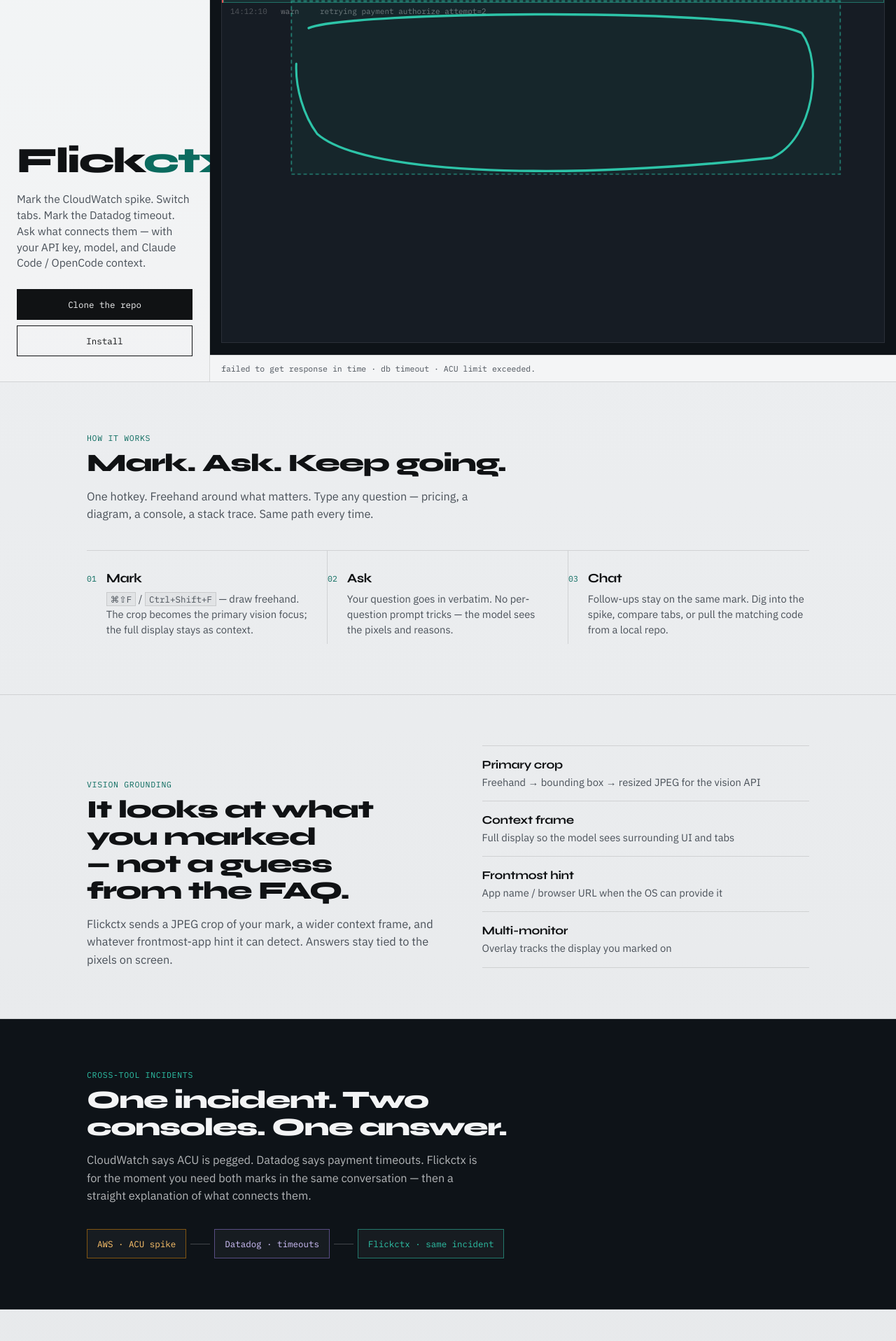
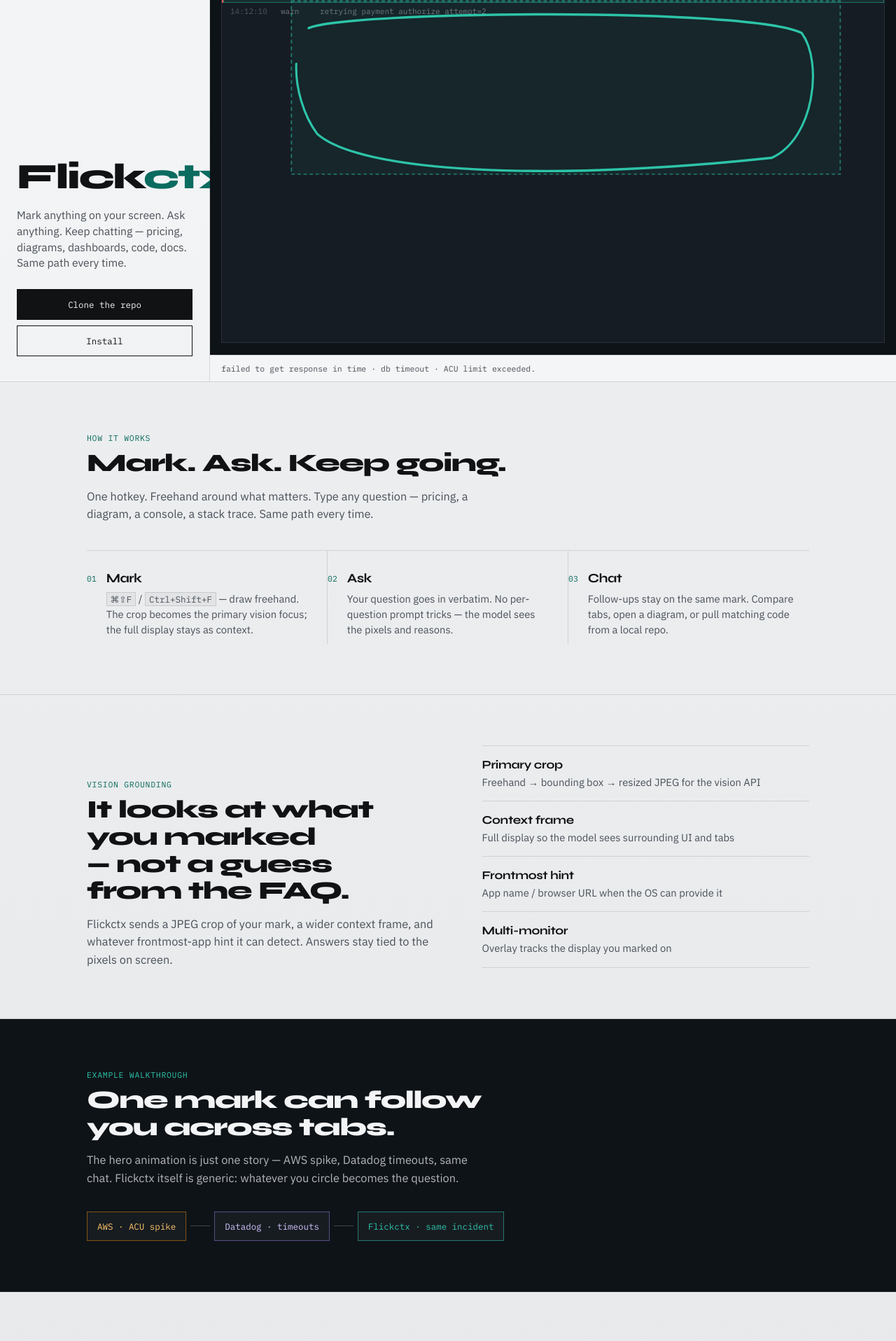
Before and after one commit to Pegusus/flickctx, a Next.js app in the folder site/: page / in a window 1280 px wide. Shown: the part 261-2177 px from the top of the page at 70% size. Built offline with nearby package versions, Linux system fonts and the light colour scheme.

Commit message:
Position Flickctx as a generic mark-and-ask tool
Keep the AWS/Datadog theater as an example walkthrough; hero copy
leads with mark anything, ask anything.

```diff
--- a/site/src/components/Hero.tsx
+++ b/site/src/components/Hero.tsx
@@ -15,9 +15,8 @@ export function Hero() {
           Flick<span>ctx</span>
         </p>
         <p className={styles.line}>
-          Mark the CloudWatch spike. Switch tabs. Mark the Datadog timeout. Ask
-          what connects them — with your API key, model, and Claude Code /
-          OpenCode context.
+          Mark anything on your screen. Ask anything. Keep chatting — pricing,
+          diagrams, dashboards, code, docs. Same path every time.
         </p>
         <div className={styles.actions}>
           <a
@@ -34,7 +33,10 @@ export function Hero() {
         </div>
       </div>
 
-      <div className={styles.theater} aria-label="Animated cross-tab incident demo">
+      <div
+        className={styles.theater}
+        aria-label="Example demo: connecting an AWS spike to Datadog errors"
+      >
         <div className={styles.stage}>
           <IncidentDemo onCaption={onCaption} />
         </div>
--- a/site/src/components/Sections.tsx
+++ b/site/src/components/Sections.tsx
@@ -39,8 +39,8 @@ export function HowSection() {
               <div>
                 <h3>Chat</h3>
                 <p>
-                  Follow-ups stay on the same mark. Dig into the spike, compare
-                  tabs, or pull the matching code from a local repo.
+                  Follow-ups stay on the same mark. Compare tabs, open a
+                  diagram, or pull matching code from a local repo.
                 </p>
               </div>
             </li>
@@ -102,12 +102,12 @@ export function CrossSection() {
     <section className="section ink" id="cross">
       <div className="container">
         <Reveal>
-          <p className="kicker light">Cross-tool incidents</p>
-          <h2 className="sec-title">One incident. Two consoles. One answer.</h2>
+          <p className="kicker light">Example walkthrough</p>
+          <h2 className="sec-title">One mark can follow you across tabs.</h2>
           <p className="sec-lead light">
-            CloudWatch says ACU is pegged. Datadog says payment timeouts.
-            Flickctx is for the moment you need both marks in the same
-            conversation — then a straight explanation of what connects them.
+            The hero animation is just one story — AWS spike, Datadog timeouts,
+            same chat. Flickctx itself is generic: whatever you circle becomes
+            the question.
           </p>
           <div className={styles.flow} aria-hidden>
             <div className={`${styles.flowNode} ${styles.aws}`}>
```
